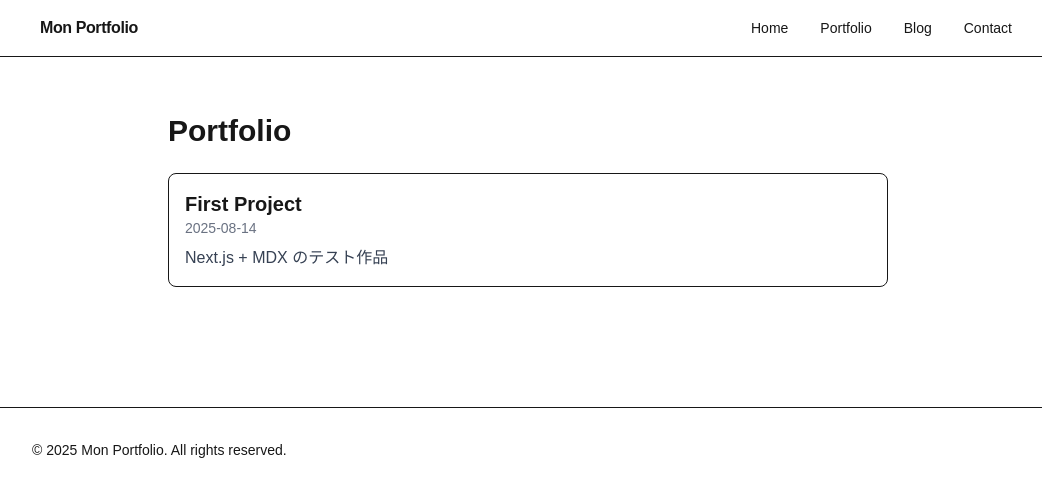
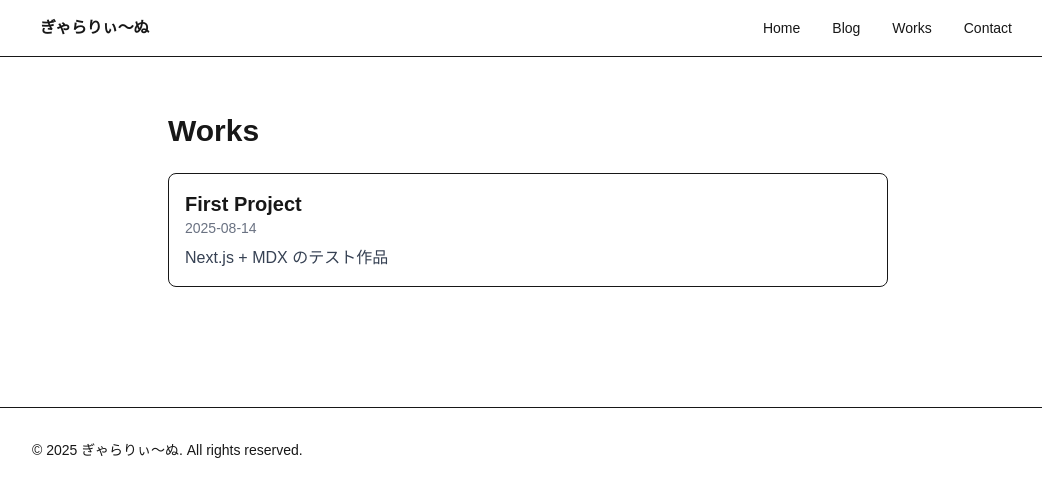
Before and after one commit to Tarutyyyne/Homepage, a Next.js app: page / in a window 1280 px wide. Shown: the top 496 px of the page, without its empty margins (112-1154 px from the left). Built offline with nearby package versions, Linux system fonts and the light colour scheme; no server answers.

Commit message:
feat: PortfolioをWorksにリネームしサイト名を変更 (#7)

```diff
--- a/src/app/opengraph-image.tsx
+++ b/src/app/opengraph-image.tsx
@@ -18,7 +18,7 @@ export default function OG() {
         }}
       >
         <div style={{ padding: 48, fontSize: 40, fontWeight: 700 }}>
-          Mon Portfolio
+          ぎゃらりぃ～ぬ
         </div>
         <div style={{ padding: "0 48px", fontSize: 28, color: "#334155" }}>
           学びと制作の記録 — Next.js + MDX
--- a/src/app/page.tsx
+++ b/src/app/page.tsx
@@ -1,23 +1,22 @@
 import Link from "next/link";
 import { listMdx } from "@/lib/mdx";
 
-export default function PortfolioPage() {
-  const items = listMdx("portfolio");
+export default function WorksPage() {
+  const items = listMdx("works");
   return (
     <main className="mx-auto max-w-3xl p-6 space-y-6">
-      <h1 className="text-3xl font-bold">Portfolio</h1>
+      <h1 className="text-3xl font-bold">Works</h1>
 
       {items.length === 0 ? (
         <p className="text-gray-600">
-          まだ作品がありません。/src/content/portfolio に .mdx
-          を追加してください。
+          まだ作品がありません。/src/content/works に .mdx を追加してください。
         </p>
       ) : (
         <ul className="space-y-4">
           {items.map((x) => (
             <li key={x.slug} className="border rounded-lg p-4">
               <h2 className="text-xl font-semibold">
-                <Link href={`/portfolio/${x.slug}`}>{x.title}</Link>
+                <Link href={`/works/${x.slug}`}>{x.title}</Link>
               </h2>
               {x.date && <p className="text-sm text-gray-500">{x.date}</p>}
               {x.summary && <p className="mt-2 text-gray-700">{x.summary}</p>}
--- a/src/app/portfolio/[slug]/opengraph-image.tsx
+++ b/src/app/works/[slug]/opengraph-image.tsx
@@ -9,7 +9,7 @@ type MdxListItem = { slug: string; title?: string };
 
 function getTitle(slug: string): string {
   try {
-    const list = listMdx("portfolio") as MdxListItem[];
+    const list = listMdx("works") as MdxListItem[];
     const hit = list.find((x) => x.slug === slug);
     return hit?.title ?? slug;
   } catch {
@@ -38,7 +38,7 @@ export default function OG({ params }: { params: { slug: string } }) {
           }}
         >
           <div style={{ fontSize: 28, color: "#10b981", fontWeight: 600 }}>
-            Portfolio
+            Works
           </div>
           <div
             style={{
--- a/src/app/portfolio/[slug]/page.tsx
+++ b/src/app/works/[slug]/page.tsx
@@ -1,9 +1,9 @@
 type Props = { params: { slug: string } };
 
-export default function PortfolioDetail({ params }: Props) {
+export default function WorksDetail({ params }: Props) {
   return (
     <main className="mx-auto max-w-3xl p-6">
-      <h1 className="text-3xl font-bold">Portfolio: {params.slug}</h1>
+      <h1 className="text-3xl font-bold">Works: {params.slug}</h1>
       <p className="mt-2 text-gray-600">
         作品詳細ページのプレースホルダーです。
       </p>
--- a/src/app/portfolio/page.tsx
+++ b/src/app/works/page.tsx
@@ -10,7 +10,7 @@ import {
   CardTitle,
 } from "@/components/ui/card";
 
-type PortfolioItem = {
+type WorksItem = {
   slug: string;
   title: string;
   date?: string;
@@ -19,17 +19,17 @@ type PortfolioItem = {
   thumbnail?: string;
 };
 
-export default function PortfolioPage() {
-  const items = listMdx("portfolio") as PortfolioItem[];
+export default function WorksPage() {
+  const items = listMdx("works") as WorksItem[];
 
   return (
     // レイアウト側に <main id="content"> がある前提で <section> を使用
     <section className="space-y-6">
-      <h1 className="text-3xl font-bold tracking-tight">Portfolio</h1>
+      <h1 className="text-3xl font-bold tracking-tight">Works</h1>
 
       {items.length === 0 ? (
         <p className="text-muted-foreground">
-          まだ作品がありません。<code>/src/content/portfolio</code> に{" "}
+          まだ作品がありません。<code>/src/content/works</code> に{" "}
           <code>.mdx</code> を追加してください。
         </p>
       ) : (
@@ -79,7 +79,7 @@ export default function PortfolioPage() {
 
               <CardFooter className="justify-end">
                 <Button asChild>
-                  <Link href={`/portfolio/${x.slug}`}>View</Link>
+                  <Link href={`/works/${x.slug}`}>View</Link>
                 </Button>
               </CardFooter>
             </Card>
--- a/src/components/site-footer.tsx
+++ b/src/components/site-footer.tsx
@@ -2,7 +2,7 @@ export function SiteFooter() {
   return (
     <footer className="border-t mt-16">
       <div className="container max-w-5xl mx-auto px-4 py-8 text-sm text-muted-foreground">
-        © {new Date().getFullYear()} Mon Portfolio. All rights reserved.
+        © {new Date().getFullYear()} ぎゃらりぃ～ぬ. All rights reserved.
       </div>
     </footer>
   );
--- a/src/components/site-header.tsx
+++ b/src/components/site-header.tsx
@@ -4,8 +4,8 @@ import { usePathname } from "next/navigation";
 
 const NAV = [
   { href: "/", label: "Home" },
-  { href: "/portfolio", label: "Portfolio" },
   { href: "/blog", label: "Blog" },
+  { href: "/works", label: "Works" },
   { href: "/contact", label: "Contact" },
 ];
 
@@ -24,7 +24,7 @@ export function SiteHeader() {
           href="/"
           className="font-semibold tracking-tight focus-visible:outline-none focus-visible:ring-2 focus-visible:ring-primary focus-visible:ring-offset-2 focus-visible:ring-offset-background rounded-md px-2"
         >
-          Mon Portfolio
+          ぎゃらりぃ～ぬ
         </Link>
 
         <nav aria-label="Main" className="flex items-center gap-2">
--- a/src/lib/mdx.ts
+++ b/src/lib/mdx.ts
@@ -42,7 +42,7 @@ const FrontmatterSchema = z.object({
 });
 
 export function listMdx(
-  dir: "portfolio" | "blog",
+  dir: "works" | "blog",
   opts?: { includeDraft?: boolean }
 ): MdxMeta[] {
   const root = path.join(process.cwd(), "src", "content", dir);
@@ -95,13 +95,13 @@ export function listMdx(
   return posts;
 }
 
-export function hasMdx(dir: "portfolio" | "blog", slug: string) {
+export function hasMdx(dir: "works" | "blog", slug: string) {
   const p = path.join(process.cwd(), "src", "content", dir, `${slug}.mdx`);
   return fs.existsSync(p);
 }
 
 export function getMdxBySlug(
-  dir: "portfolio" | "blog",
+  dir: "works" | "blog",
   slug: string,
   opts?: { includeDraft?: boolean }
 ): MdxMeta | null {
```
Also changed, not shown: src/content/works/first-project.mdx (renamed from src/content/portfolio/first-project.mdx).
